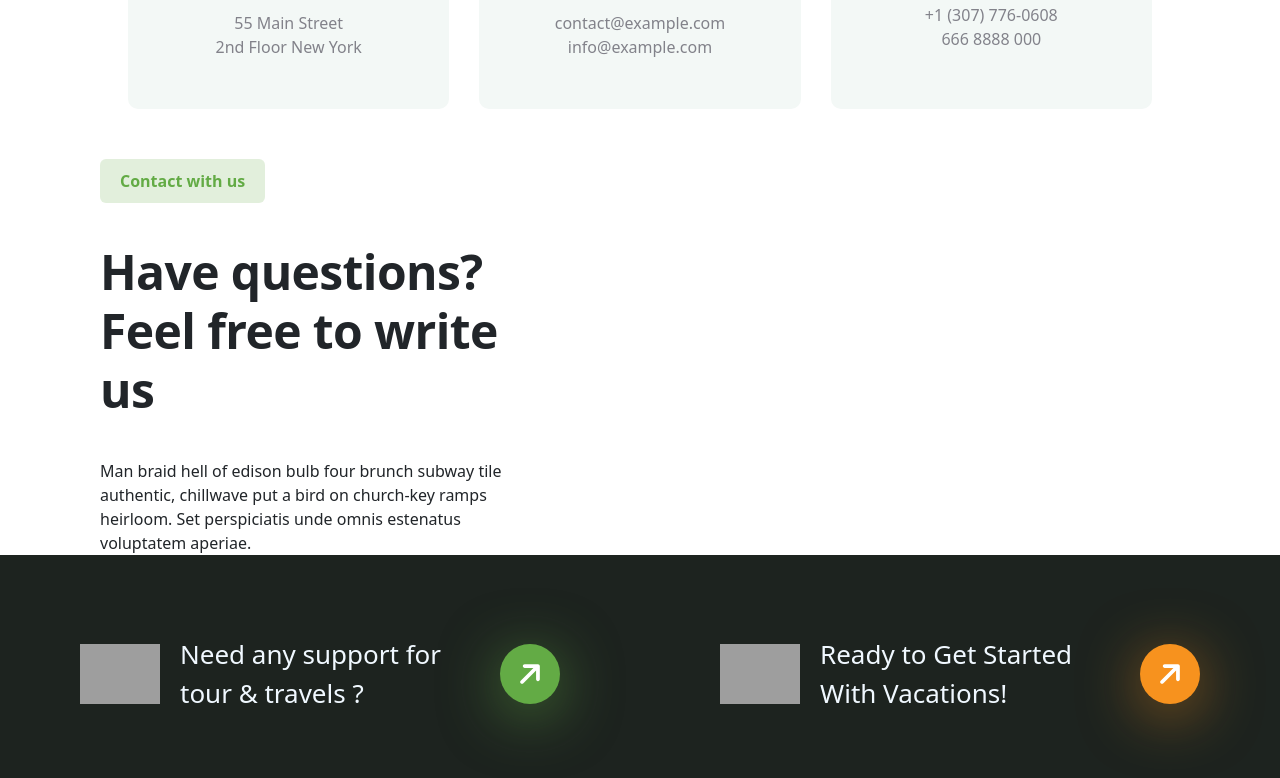
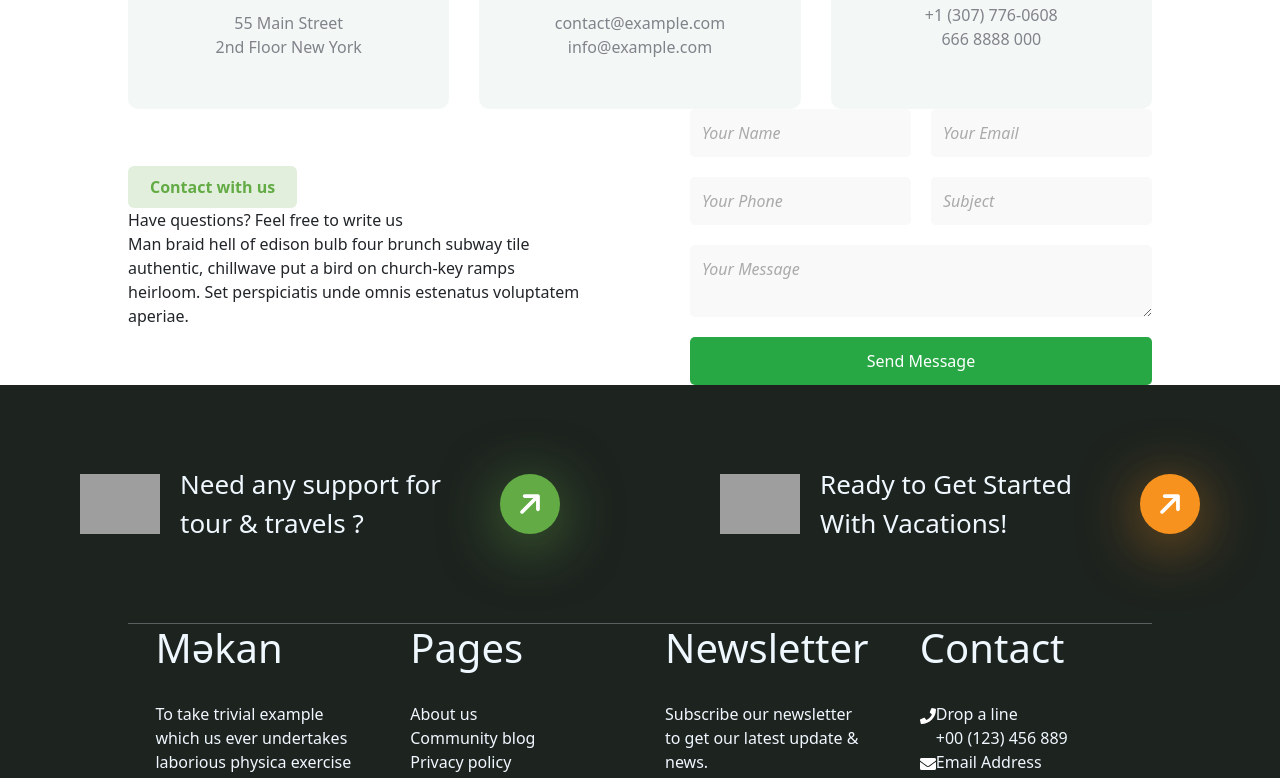
Before and after one commit to jsiya/Makan, a React (Vite) app in the folder makan/: page /Contact in a window 1280 px wide. Shown: the part 1021-1799 px from the top of the page. Built offline with nearby package versions, Linux system fonts and the light colour scheme; grey boxes are pictures that could not be loaded.

Commit message:
update contact, add formik

```diff
--- a/makan/package.json
+++ b/makan/package.json
@@ -11,11 +11,13 @@
   },
   "dependencies": {
     "@fortawesome/react-fontawesome": "^0.2.2",
+    "formik": "^2.4.6",
     "react": "^18.3.1",
     "react-dom": "^18.3.1",
     "react-icons": "^5.3.0",
     "react-router-dom": "^6.26.2",
-    "swiper": "^11.1.14"
+    "swiper": "^11.1.14",
+    "yup": "^1.4.0"
   },
   "devDependencies": {
     "@eslint/js": "^9.9.0",
--- a/makan/src/components/ContactWithUsSection/ContactWithUsSection.tsx
+++ b/makan/src/components/ContactWithUsSection/ContactWithUsSection.tsx
@@ -1,13 +1,55 @@
+import { Formik, Field, Form, ErrorMessage } from 'formik';
+import * as Yup from 'yup';
+import './ContactWithUsStyles.css'
+
+interface FormValues {
+  name: string;
+  email: string;
+  phone: string;
+  subject: string;
+  message: string;
+}
+
+const initialValues: FormValues = {
+  email: '',
+  name: '',
+  phone: '',
+  subject: '',
+  message: '',
+};
+
+const validationSchema = Yup.object({
+  email: Yup.string()
+    .email('Invalid email format')
+    .required('Email is required'),
+
+  name: Yup.string()
+    .required('Name is required'),
+
+  phone: Yup.string()
+    .matches(/^\d+$/, 'Phone must be a number')
+    .required('Phone is required'),
+
+  subject: Yup.string()
+    .required("Subject is required"),
+
+  message: Yup.string()
+    .required("Message is required")
+});
+
 const ContactWithUsSection: React.FC = () => {
+  const onSubmit = (values: FormValues) => {
+    console.log('Form data', values);
+  };
     return (
-      <div>
-        <div className='about-inner-right-sec'>
-          <div className="about-top-sec">
-              <div className="about-top-inner">
+      <div className='contact-with-us-sec'>
+        <div className='contact-with-us-inner-right-sec'>
+          <div className="contact-with-us-top-sec">
+              <div className="contact-with-us-top-inner">
                   Contact with us
               </div>
           </div>
-          <div className="about-desc-sec">
+          <div className="contact-top-desc-sec">
             Have questions? Feel free to write us
           </div>
           <div className="contact-desc-sec">
@@ -17,9 +59,50 @@ const ContactWithUsSection: React.FC = () => {
 
           </div>
         </div>
-        <div>
+        <div className="form-container">
+      <Formik
+        initialValues={initialValues}
+        validationSchema={validationSchema}
+        onSubmit={onSubmit}
+        validateOnBlur={false} // Disable validation on blur
+        validateOnChange={false} // Disable validation on change
+      >
+        {({ isSubmitting }) => (
+          <Form className="form">
+            <div className="form-field">
+              <Field type="text" id="name" name="name" placeholder="Your Name" />
+              <ErrorMessage name="name" component="div" className="error" />
+            </div>
 
-        </div>
+            <div className="form-field">
+              <Field type="email" id="email" name="email" placeholder="Your Email" />
+              <ErrorMessage name="email" component="div" className="error" />
+            </div>
+
+            <div className="form-field">
+              <Field type="text" id="phone" name="phone" placeholder="Your Phone" />
+              <ErrorMessage name="phone" component="div" className="error" />
+            </div>
+
+            <div className="form-field">
+              <Field type="text" id="subject" name="subject" placeholder="Subject" />
+              <ErrorMessage name="subject" component="div" className="error" />
+            </div>
+
+            <div className="form-field full-width">
+              <Field as="textarea" id="message" name="message" placeholder="Your Message" />
+              <ErrorMessage name="message" component="div" className="error" />
+            </div>
+
+            <button type="submit" className="submit-button" disabled={isSubmitting}>
+              Send Message
+            </button>
+          </Form>
+        )}
+      </Formik>
+    </div>
+
+
       </div>
     );
   }
--- a/makan/src/components/ContactWithUsSection/ContactWithUsStyles.css
+++ b/makan/src/components/ContactWithUsSection/ContactWithUsStyles.css
@@ -0,0 +1,100 @@
+.contact-with-us-sec{
+    display: flex;
+    align-items: center;
+    justify-content: center;
+    width: 80%;
+    gap: 100px;
+}
+.contact-with-us-inner-right-sec{
+    width: 100%;
+}
+.contact-with-us-top-inner{
+    font-weight: 700;
+    font-size: 16px;
+    background-color: #64ab4530;
+    padding: 10px 20px;
+    padding: 9px 22px;
+    color: #63ab45;
+    border-radius: 6px;
+    display: inline-block;
+}
+.form-container {
+  max-width: 600px;
+  border-radius: 10px;
+  width: 100%;
+}
+
+.form {
+  display: grid;
+  grid-template-columns: repeat(2, 1fr);
+  gap: 20px;
+}
+
+.form-field {
+  display: flex;
+  flex-direction: column;
+}
+
+
+input, textarea {
+  padding: 12px;
+  border: 0px;
+  border-radius: 5px;
+  width: 100%;
+  box-sizing: border-box;
+  transition: border-color 0.3s ease, box-shadow 0.3s ease;
+  font-size: 16px;
+  background-color: #f9f9f9;
+}
+
+textarea {
+    min-height: 40px; /* Minimum height for the textarea */
+    max-height: 180px; /* Maximum height for the textarea */
+    resize: vertical; /* Allow vertical resizing only */
+  }
+
+input::placeholder, textarea::placeholder {
+  color: #aaa;
+  font-style: italic;
+}
+
+input:focus, textarea:focus {
+  box-shadow: 0 0 5px rgb(72, 106, 78);
+  outline: none;
+}
+
+.error {
+  color: #e74c3c;
+  font-size: 0.875em;
+}
+
+.submit-button {
+  padding: 12px 20px;
+  background-color: #28a745;
+  color: white;
+  border: none;
+  border-radius: 5px;
+  cursor: pointer;
+  transition: background-color 0.3s ease, transform 0.2s;
+  font-size: 16px;
+  grid-column: span 2;
+}
+
+.submit-button:hover {
+  background-color: #218838;
+}
+
+.full-width {
+  grid-column: span 2;
+}
+
+
+@media (max-width: 600px) {
+  .form {
+    grid-template-columns: 1fr;
+  }
+
+  .submit-button {
+    grid-column: span 1;
+  }
+}
```
Also changed, not shown: 1 other file (tests, documents, lock files or other folders).
